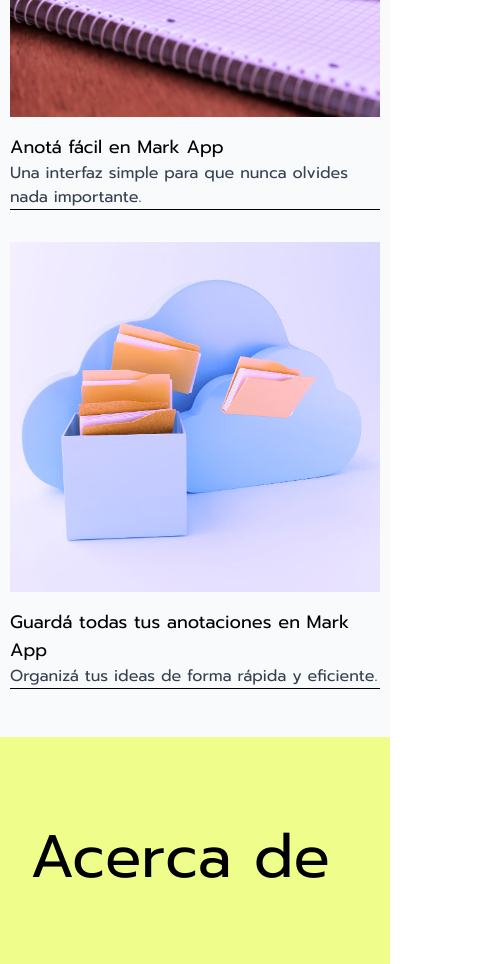
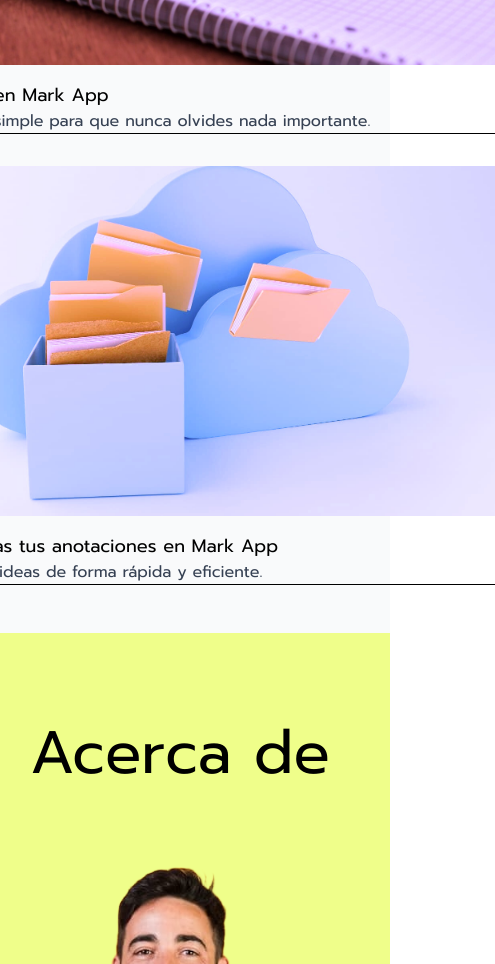
Before and after one commit to HugoEseverri/markapp, a Next.js app in the folder mini-notas/: page / in a window 390 px wide. Shown: the part 1700-2664 px from the top of the page, 495 px wide, since content can reach past the window. Built offline with nearby package versions, Linux system fonts and the light colour scheme.

Commit message:
se agregan animaciones al home

```diff
--- a/mini-notas/package.json
+++ b/mini-notas/package.json
@@ -9,9 +9,11 @@
     "lint": "next lint"
   },
   "dependencies": {
+    "framer-motion": "^12.6.5",
     "next": "15.2.4",
     "react": "^19.0.0",
     "react-dom": "^19.0.0",
+    "react-intersection-observer": "^9.16.0",
     "react-markdown": "^10.1.0"
   },
   "devDependencies": {
--- a/mini-notas/src/app/page.tsx
+++ b/mini-notas/src/app/page.tsx
@@ -1,5 +1,5 @@
 import Footer from "@/components/Footer/Footer";
-import Características from "@/components/Home/Características/Características";
+import Caracteristicas from "@/components/Home/Características/Características";
 import Down from "@/components/Home/Down/Down";
 import LowBody from "@/components/Home/LowBody/LowerBody";
 import MiddleBody from "@/components/Home/MiddleBody/MiddleBody";
@@ -17,7 +17,7 @@
       <MiddleLowBody/>
       <LowBody/>
       <Down/>
-      <Características/>
+      <Caracteristicas/>
       <Footer/>
     </div>
   );
--- a/mini-notas/src/components/Home/Características/Características.tsx
+++ b/mini-notas/src/components/Home/Características/Características.tsx
@@ -1,29 +1,67 @@
-import React from 'react'
+"use client"
 
-function Características() {
+import React, { useEffect } from 'react'
+import { motion, useAnimation } from "framer-motion";
+import { useInView } from "react-intersection-observer";
+
+function AnimatedFromLeft({ children }: { children: React.ReactNode }) {
+    const controls = useAnimation()
+    const [ref, inView] = useInView({ triggerOnce: true, threshold: 0.2 })
+
+    useEffect(() => {
+        if (inView) {
+            controls.start({ opacity: 1, x: 0 })
+        }
+    }, [inView, controls])
+
+    return (
+        <motion.div
+            ref={ref}
+            initial={{ opacity: 0, x: -50 }}
+            animate={controls}
+            transition={{ duration: 0.6, ease: "easeOut" }}
+        >
+            {children}
+        </motion.div>
+    )
+}
+
+function Caracteristicas() {
     return (
         <div className='bg-[#161b1c]'>
+            <AnimatedFromLeft>
                 <div className='text-left'>
                     <h1 className="text-6xl text-white py-[50px] mx-10">Preguntas Frecuentes?</h1>
                     <h2 className='mx-10 text-5xl text-white'>Respuestas Rápidas</h2>
-                <p className='mx-10 pt-[30px] lg:w-[650px]'>Encuentra respuestas a las preguntas más comunes sobre el uso de Mark App y sacá el máximo provecho de nuestra apliación.</p>
+                    <p className='mx-10 pt-[30px] lg:w-[650px]'>Encuentra respuestas a las preguntas más comunes sobre el uso de Mark App y sacá el máximo provecho de nuestra aplicación.</p>
                 </div>
+            </AnimatedFromLeft>
+
             <div className='text-left mx-6 lg:mx-[300px] py-[50px]'>
+                {[
+                    {
+                        title: "Problemas Técnicos",
+                        text: "Si experimentas algún problema técnico con Mark App, nuestro equipo de soporte está acá para ayudarte. Contactanos para recibir asistencia inmediata y resolver cualquier inconveniente que puedas enfrentar.",
+                    },
+                    {
+                        title: "Compatibilidad de Dispositivos",
+                        text: "Mark App es compatible con una amplia gama de dispositivos, incluyendo computadoras, teléfonos y tabletas. Asegúrate de tener la última versión de la aplicación para disfrutar de todas las funciones en tu dispositivo preferido.",
+                    },
+                    {
+                        title: "Actualizaciones de funciones",
+                        text: "Mantente al día con las últimas actualizaciones y nuevas funciones de Mark App. Nuestro equipo trabaja constantemente para mejorar la aplicación y brindarte una experiencia aún mejor en la gestión de tus notas.",
+                    }
+                ].map((item, idx) => (
+                    <AnimatedFromLeft key={idx}>
                         <div className='py-[40px]'>
-                    <h3 className='pb-[25px]'>Problemas Técnicos</h3>
-                    <p>Si experimentas algún problema técnico con Mark App, nuestro equipo de soporte está acá para ayudarte. Contactanos para recibir asistencia inmediata y resolver cualquier inconveniente que puedas enfrentar.</p>
+                            <h3 className='pb-[25px]'>{item.title}</h3>
+                            <p>{item.text}</p>
                         </div>
-                <div className='py-[40px]'>
-                    <h3 className='pb-[25px]'>Compatibilidad de Dispositivos</h3>
-                    <p>Mark App es compatible con una amplia gama de dispositivos, incluyendo computadoras, teléfonos y tabletas. Asegúrate de tener la última versión de la aplicación para disfrutar de todas las funciones en tu dispositivo preferido.</p>
-                </div>
-                <div className='py-[40px]'>
-                    <h3 className='pb-[25px]'>Actualizaciones de funciones</h3>
-                    <p>Mantente al día con las últimas actualizaciones y nuevas funciones de Mark App. Nuestro equipo trabaja constantemente para mejorar la aplicación y brindarte una experiencia aún mejor en la gestión de tus notas.</p>
-                </div>
+                    </AnimatedFromLeft>
+                ))}
             </div>
         </div>
     )
 }
 
-export default Características
+export default Caracteristicas
--- a/mini-notas/src/components/Home/Down/Down.tsx
+++ b/mini-notas/src/components/Home/Down/Down.tsx
@@ -1,11 +1,36 @@
-import React from 'react'
+"use client"
+
+import React, { useEffect } from 'react'
 import Image from 'next/image'
+import { motion, useAnimation } from "framer-motion";
+import { useInView } from "react-intersection-observer";
+
+function AnimatedFromRight({ children }: { children: React.ReactNode }) {
+    const controls = useAnimation()
+    const [ref, inView] = useInView({ triggerOnce: true, threshold: 0.2 })
+
+    useEffect(() => {
+        if (inView) {
+            controls.start({ opacity: 1, x: 0 })
+        }
+    }, [inView, controls])
+
+    return (
+        <motion.div
+            ref={ref}
+            initial={{ opacity: 0, x: 50 }}
+            animate={controls}
+            transition={{ duration: 0.6, ease: "easeOut" }}
+        >
+            {children}
+        </motion.div>
+    )
+}
 
 function Down() {
     return (
         <div className='bg-[#effe8a] min-h-[900px] pt-10'>
-            {[
-                {
+            {[{
                 title1: 'Diseño Responsivo',
                 title2: 'Accedé desde Cualquier Dispositivo',
                 text: 'Mark App está disponible en todos tus dispositivos. Trabajá desde tu computadora, teléfono o tablet sin perderte de nada. Mark App te brinda la libertad de acceder a tus notas cuando las necesitás, estés donde estés.',
@@ -19,9 +44,9 @@
                 title1: 'Personalización',
                 title2: 'Hazlo a tu Estilo',
                 text: 'Personaliza tus notas con diferentes temas, fuentes y estilos para reflejar tu personalidad y preferencias. Con Mark App, puedes adaptar tu entorno de escritura a tu gusto y hacer que tus notas sean únicas y atractivas.',
-                }
-            ].map((item, idx) => (
-                <div key={idx} className="w-full lg:w-[1000px] px-6 lg:mr-10 lg:ml-auto text-right">
+            }].map((item, idx) => (
+                <AnimatedFromRight key={idx}>
+                    <div className="w-full lg:w-[1000px] px-6 lg:mr-10 lg:ml-auto text-right">
                         <div className='flex flex-col items-center lg:flex-row lg:items-start'>
                             <div className="text-left lg:text-left">
                                 <h2 className="text-black my-6 text-[14px]">{item.title1}</h2>
@@ -43,10 +68,9 @@
                         </div>
                         <hr className="h-1 pt-10 border-t border-black" />
                     </div>
+                </AnimatedFromRight>
             ))}
         </div>
-
-
     )
 }
 
--- a/mini-notas/src/components/Home/LowBody/LowerBody.tsx
+++ b/mini-notas/src/components/Home/LowBody/LowerBody.tsx
@@ -1,16 +1,46 @@
-import React from 'react'
+"use client"
+
+import React, { useEffect } from 'react'
+import { motion, useAnimation } from "framer-motion";
+import { useInView } from "react-intersection-observer";
+
+function AnimatedFromLeft({ children }: { children: React.ReactNode }) {
+    const controls = useAnimation()
+    const [ref, inView] = useInView({ triggerOnce: true, threshold: 0.2 })
+
+    useEffect(() => {
+        if (inView) {
+            controls.start({ opacity: 1, x: 0 })
+        }
+    }, [inView, controls])
+
+    return (
+        <motion.div
+            ref={ref}
+            initial={{ opacity: 0, x: -50 }}
+            animate={controls}
+            transition={{ duration: 0.6, ease: "easeOut" }}
+        >
+            {children}
+        </motion.div>
+    )
+}
 
 function LowBody() {
     return (
         <div className='bg-[#effe8a] h-auto pt-10 pb-10'>
             <div>
-                <h1 className='mx-10 text-4xl text-black lg:text-6xl'>Características</h1>
+                <AnimatedFromLeft>
+                    <h1 className='mx-10 text-4xl text-black lg:text-6xl'>Características</h1>
+                </AnimatedFromLeft>
             </div>
-            <div className="lg:w-[1000px] mx-10 mt-20 mb-30 ">
-                <h3 className="text-black my-6 text-[14px]">Lo que nos destaca</h3>
-                <p className="text-black text-[25px]">
-                    Mark App ofrece una interfaz intuitiva para escribir notas con Markdown, vista previa en tiempo real, opciones de personalización y organización de notas. Con sincronización en la nube, seguridad de datos y facilidad de uso, Mark App es la elección perfecta para usuarios que buscan eficiencia y practicidad en la gestión de sus notas.
-                </p>
+            <div className="lg:w-[1000px] mx-10 mt-20 mb-30">
+                <AnimatedFromLeft>
+                    <h3 className="text-black my-6 text-[14px]">Lo que nos destaca</h3>
+                    <p className="text-black text-[25px]">
+                        Mark App ofrece una interfaz intuitiva para escribir notas con Markdown, vista previa en tiempo real, opciones de personalización y organización de notas. Con sincronización en la nube, seguridad de datos y facilidad de uso, Mark App es la elección perfecta para usuarios que buscan eficiencia y practicidad en la gestión de sus notas.
+                    </p>
+                </AnimatedFromLeft>
             </div>
             <hr className="border-t border-gray-800 mx-[20px] h-1 pt-10" />
         </div>
--- a/mini-notas/src/components/Home/MiddleBody/MiddleBody.tsx
+++ b/mini-notas/src/components/Home/MiddleBody/MiddleBody.tsx
@@ -1,5 +1,30 @@
-import React from 'react'
+'use client'
+import React, { useEffect } from 'react'
 import Image from 'next/image'
+import { motion, useAnimation } from 'framer-motion'
+import { useInView } from 'react-intersection-observer'
+
+function AnimatedCard({ children }: { children: React.ReactNode }) {
+    const controls = useAnimation()
+    const [ref, inView] = useInView({ triggerOnce: true, threshold: 0.2 })
+
+    useEffect(() => {
+        if (inView) {
+            controls.start({ opacity: 1, y: 0 })
+        }
+    }, [inView, controls])
+
+    return (
+        <motion.div
+            ref={ref}
+            initial={{ opacity: 0, y: 50 }}
+            animate={controls}
+            transition={{ duration: 0.6, ease: "easeOut" }}
+        >
+            {children}
+        </motion.div>
+    )
+}
 
 function MiddleBody() {
     return (
@@ -11,67 +36,38 @@
             <hr className="border-t border-gray-800 mx-[20px] h-1 pb-4" />
 
             <div className="flex flex-wrap gap-4 justify-center px-[10px] py-8">
+                {[{
+                    img: "/noticia2.jpg",
+                    title: "Cómo mejorar la productividad con Mark App",
+                    desc: "Consejos útiles para sacarle el máximo provecho a tus notas."
+                }, {
+                    img: "/nota2.jpg",
+                    title: "Anotá fácil en Mark App",
+                    desc: "Una interfaz simple para que nunca olvides nada importante."
+                }, {
+                    img: "/nota3.jpg",
+                    title: "Guardá todas tus anotaciones en Mark App",
+                    desc: "Organizá tus ideas de forma rápida y eficiente."
+                }].map((item, idx) => (
+                    <AnimatedCard key={idx}>
                         <div className="w-[600px]">
                             <div className="relative w-full h-[350px]">
                                 <Image
-                            src="/noticia2.jpg"
+                                    src={item.img}
                                     alt="Fondo"
                                     fill
                                     priority
                                     className="object-cover"
                                 />
                             </div>
-                    <h2 className="mt-4 text-lg text-black">
-                        Cómo mejorar la productividad con Mark App
-                    </h2>
-                    <p className="text-gray-700">
-                        Consejos útiles para sacarle el máximo provecho a tus notas.
-                    </p>
+                            <h2 className="mt-4 text-lg text-black">{item.title}</h2>
+                            <p className="text-gray-700">{item.desc}</p>
                             <hr className="h-1 pb-4 border-t border-black" />
                         </div>
-
-                <div className="w-[600px]">
-                    <div className="relative w-full h-[350px]">
-                        <Image
-                            src="/nota2.jpg"
-                            alt="Fondo"
-                            fill
-                            priority
-                            className="object-cover"
-                        />
-                    </div>
-                    <h2 className="mt-4 text-lg text-black">
-                        Anotá fácil en Mark App
-                    </h2>
-                    <p className="text-gray-700">
-                        Una interfaz simple para que nunca olvides nada importante.
-                    </p>
-                    <hr className="h-1 pb-4 border-t border-black" />
-                </div>
-
-                <div className="w-[600px]">
-                    <div className="relative w-full h-[350px]">
-                        <Image
-                            src="/nota3.jpg"
-                            alt="Fondo"
-                            fill
-                            priority
-                            className="object-cover"
-                        />
-                    </div>
-                    <h2 className="mt-4 text-lg text-black">
-                        Guardá todas tus anotaciones en Mark App
-                    </h2>
-                    <p className="text-gray-700">
-                        Organizá tus ideas de forma rápida y eficiente.
-                    </p>
-                    <hr className="h-1 pb-4 border-t border-black" />
+                    </AnimatedCard>
+                ))}
             </div>
         </div>
-
-        </div>
-
-
     )
 }
 
--- a/mini-notas/src/components/Home/MiddleLowBody/MiddleLowBody.tsx
+++ b/mini-notas/src/components/Home/MiddleLowBody/MiddleLowBody.tsx
@@ -1,15 +1,49 @@
+"use client"
+
 import React from 'react'
 import Image from 'next/image'
+import { motion, useAnimation } from "framer-motion";
+import { useInView } from "react-intersection-observer";
+import { useEffect } from "react";
+
+
+function AnimateOnScroll({ children, from = "left" }: { children: React.ReactNode, from?: "left" | "right" }) {
+    const controls = useAnimation()
+    const [ref, inView] = useInView({ triggerOnce: true, threshold: 0.2 })
+
+    useEffect(() => {
+        if (inView) {
+            controls.start({ opacity: 1, x: 0 })
+        }
+    }, [inView, controls])
+
+    const initialX = from === "left" ? -100 : 100
+
+    return (
+        <motion.div
+            ref={ref}
+            initial={{ opacity: 0, x: initialX }}
+            animate={controls}
+            transition={{ duration: 0.7, ease: "easeOut" }}
+        >
+            {children}
+        </motion.div>
+    )
+}
+
 
 function MiddleLowBody() {
     return (
         <div className="bg-[#effe8a] min-h-screen py-15">
 
             <div className="mx-[30px]">
+                <AnimateOnScroll from="left">
                     <h2 className="text-6xl text-black py-[30px]">Acerca de</h2>
+                </AnimateOnScroll>
             </div>
 
             <div className="flex flex-col items-start xl:flex-row">
+
                 <div className="relative w-full max-w-[400px] aspect-[4/5] mx-auto mt-10 px-4">
                     <Image
                         src="/mark2.png"
@@ -20,6 +54,7 @@
                     />
                 </div>
 
+                <AnimateOnScroll from="right">
                     <div className="lg:w-[650px] mt-10 xl:ml-[450px] mx-10">
                         <h3 className="text-black mb-3 text-[14px]">Nuestra misión</h3>
                         <p className="text-black text-[25px]">
@@ -28,7 +63,7 @@
                         <button className='rounded-4xl text-[#e2ed95] bg-black p-3 mt-10 transition-transform duration-300 ease-in-out transform hover:scale-110 motion-reduce:transform-none cursor-pointer'>Más información</button>
 
                     </div>
-
+                </AnimateOnScroll>
             </div>
             <hr className="border-t border-gray-800 mx-[20px] h-1 pt-10" />
 
```
Also changed, not shown: 1 other file (tests, documents, lock files or other folders). Lines whose indentation alone changed are shown as unchanged.
